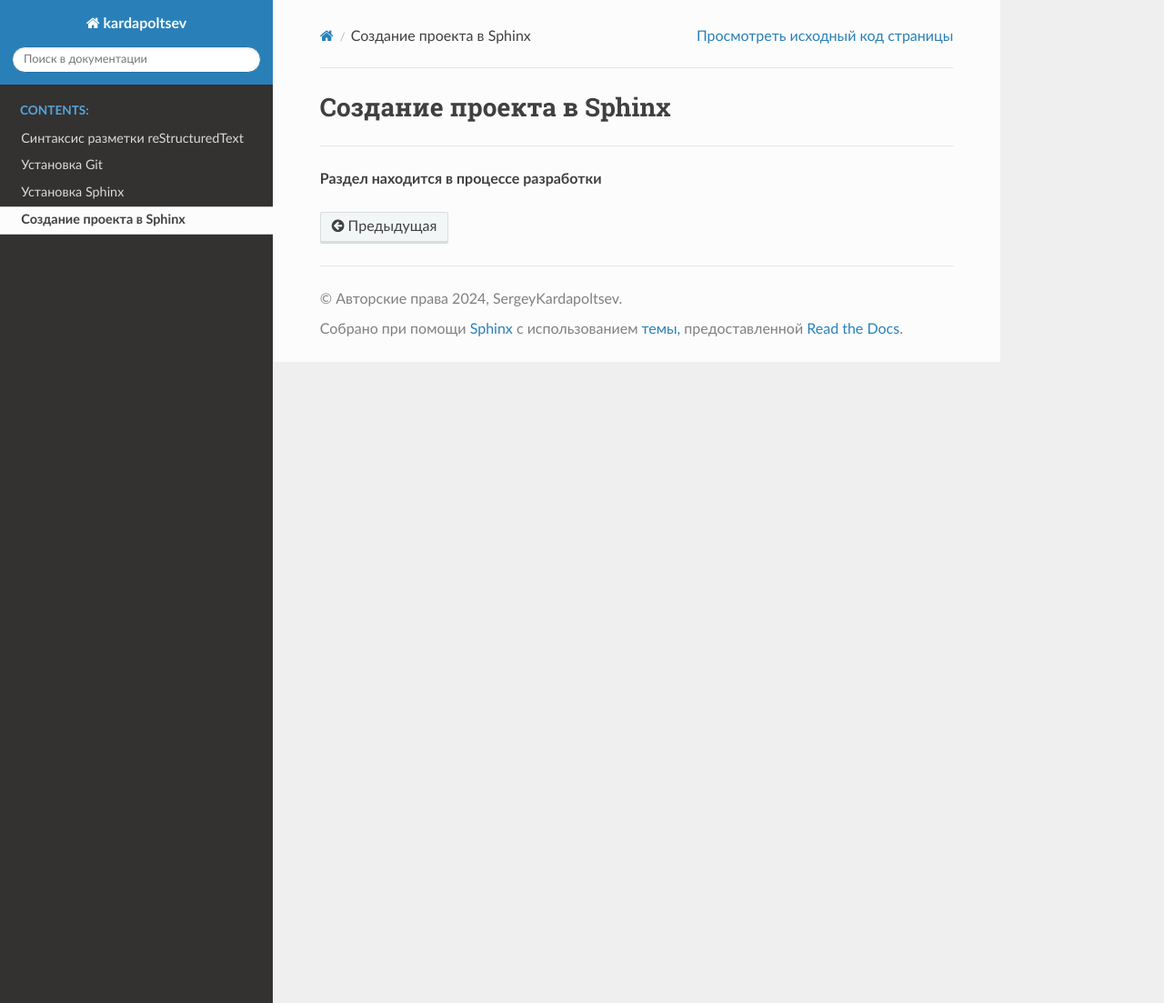
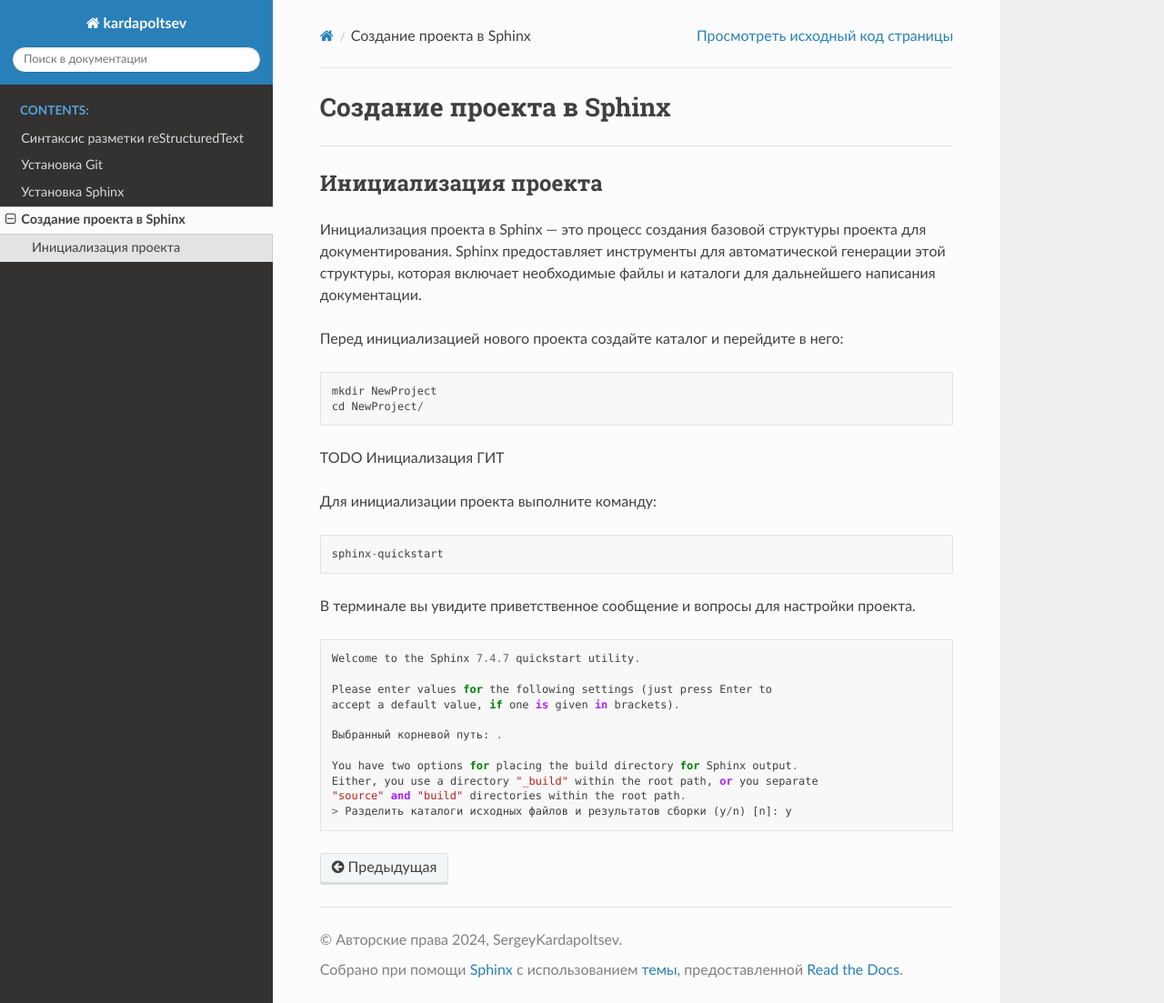
Before and after one commit to SergeyKardapoltsev/My_site, a Sphinx documentation site: the page built from docs/source/CreateProjectSphinx.rst, in a window 1280 px wide and 1103 px high. Shown: the whole window at 91% size. Built offline with Sphinx 7.4.7 and the Read the Docs theme 2.0.0, drawn with Linux system fonts in a browser that asks for light colours.

Commit message:
Add info about init project in CreateProjectSphinx.rst

```diff
--- a/docs/source/CreateProjectSphinx.rst
+++ b/docs/source/CreateProjectSphinx.rst
@@ -3,4 +3,44 @@
 
 ===================================
 
-**Раздел находится в процессе разработки**
+Инициализация проекта
+----------------------
+
+Инициализация проекта в Sphinx — это процесс создания базовой
+структуры проекта для документирования. Sphinx предоставляет
+инструменты для автоматической генерации этой структуры, которая
+включает необходимые файлы и каталоги для дальнейшего написания
+документации.
+
+Перед инициализацией нового проекта создайте каталог и перейдите
+в него:
+
+.. code-block::
+
+    mkdir NewProject
+    cd NewProject/
+
+TODO Инициализация ГИТ
+
+Для инициализации проекта выполните команду:
+
+.. code-block::
+
+    sphinx-quickstart
+
+В терминале вы увидите приветственное сообщение и вопросы для
+настройки проекта.
+
+.. code-block::
+
+    Welcome to the Sphinx 7.4.7 quickstart utility.
+
+    Please enter values for the following settings (just press Enter to
+    accept a default value, if one is given in brackets).
+
+    Выбранный корневой путь: .
+
+    You have two options for placing the build directory for Sphinx output.
+    Either, you use a directory "_build" within the root path, or you separate
+    "source" and "build" directories within the root path.
+    > Разделить каталоги исходных файлов и результатов сборки (y/n) [n]: y
```
